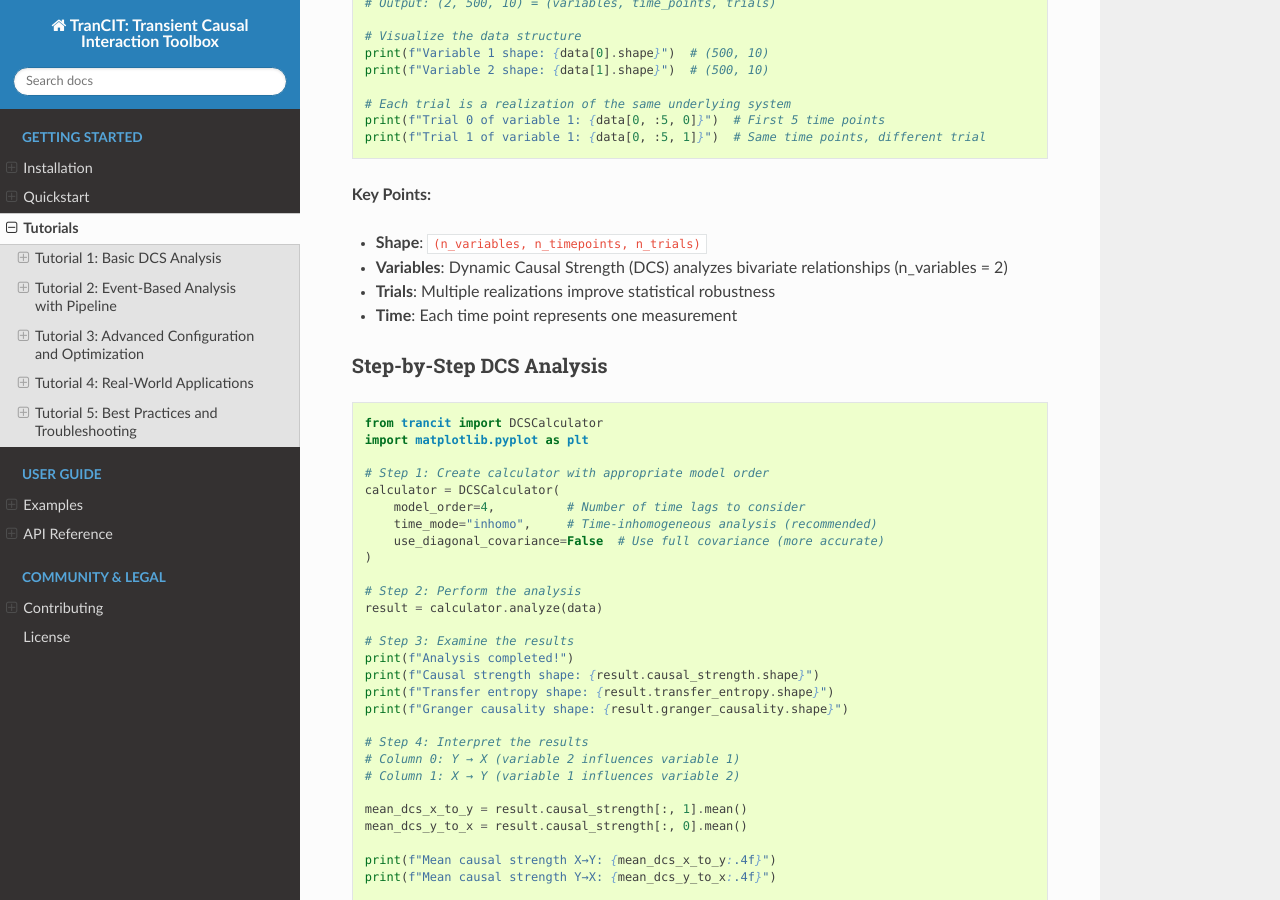
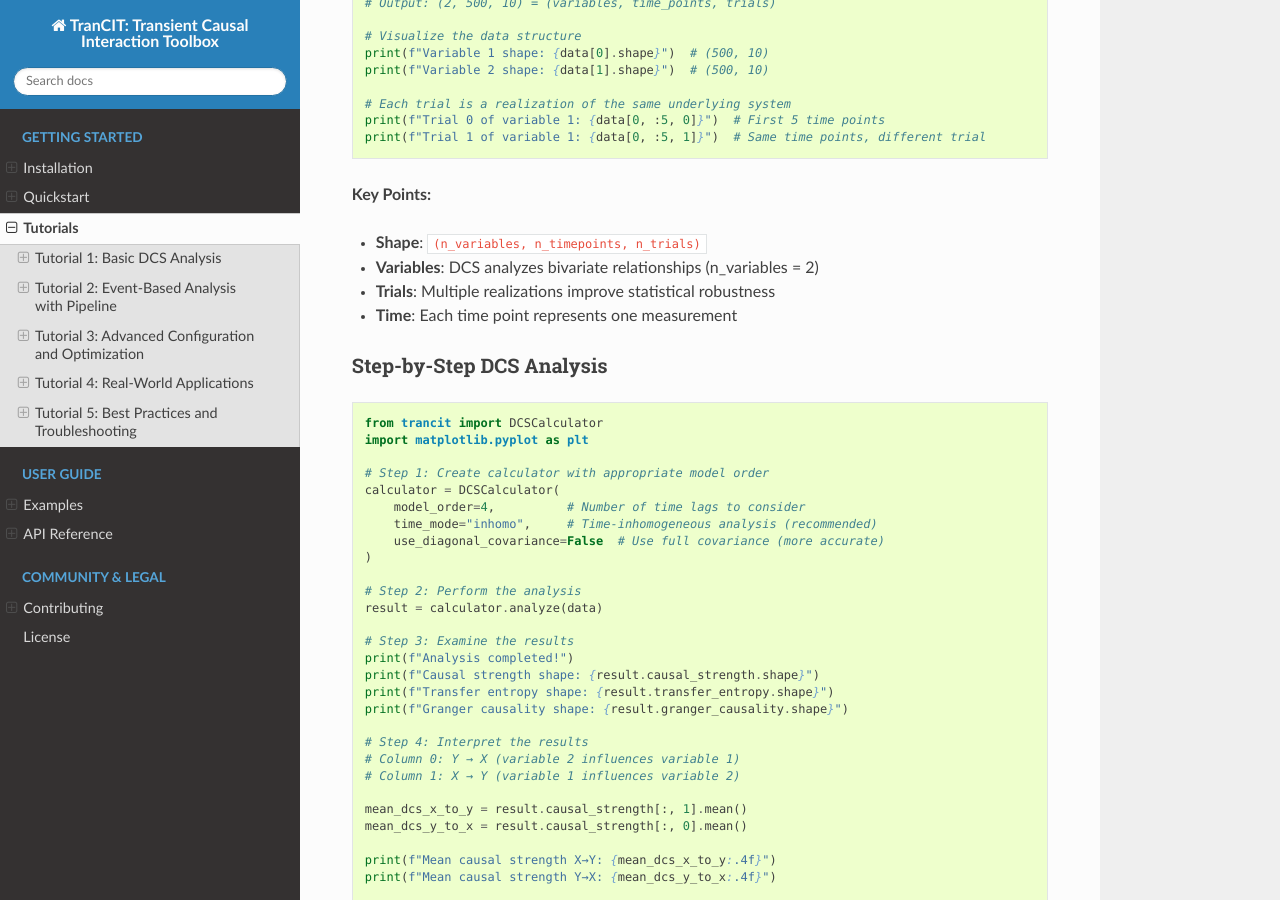
Before and after one commit to CMC-lab/TranCIT, a Sphinx documentation site: the page built from docs/tutorials.rst, in a window 1280 px wide and 900 px high, scrolled down 1340 px. Built offline with Sphinx 7.4.7 and the Read the Docs theme 3.1.0, drawn with Linux system fonts in a browser that asks for light colours; pages that are not in the unit, such as notebooks, are missing from menus; the version number could not be read and is left out.

Commit message:
docs: update tutorials to ensure consistency with current API

```diff
--- a/docs/tutorials.rst
+++ b/docs/tutorials.rst
@@ -51,7 +51,7 @@ DCS works with multivariate time series data in a specific format:
 **Key Points:**
 
 - **Shape**: ``(n_variables, n_timepoints, n_trials)``
-- **Variables**: Dynamic Causal Strength (DCS) analyzes bivariate relationships (n_variables = 2)
+- **Variables**: DCS analyzes bivariate relationships (n_variables = 2)
 - **Trials**: Multiple realizations improve statistical robustness
 - **Time**: Each time point represents one measurement
 
```
